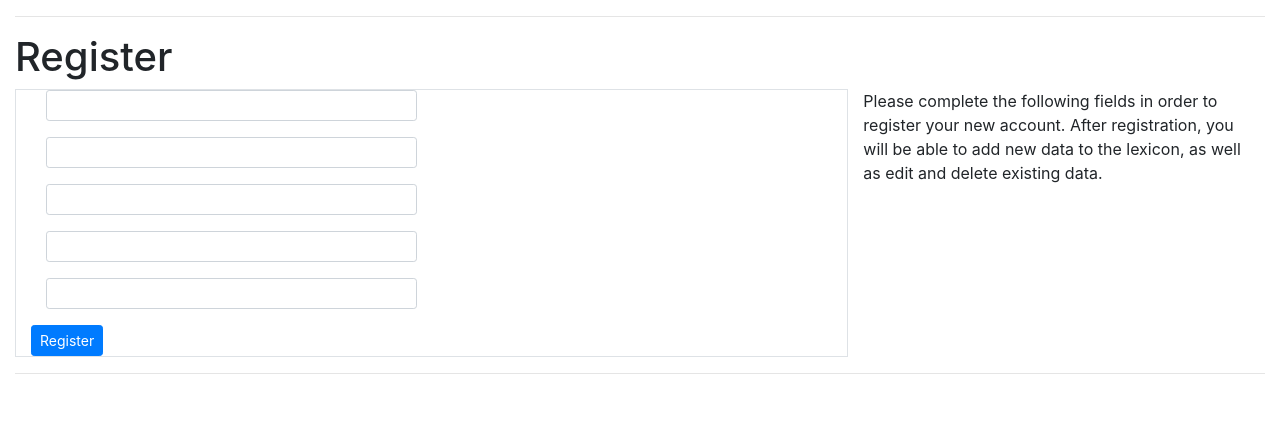
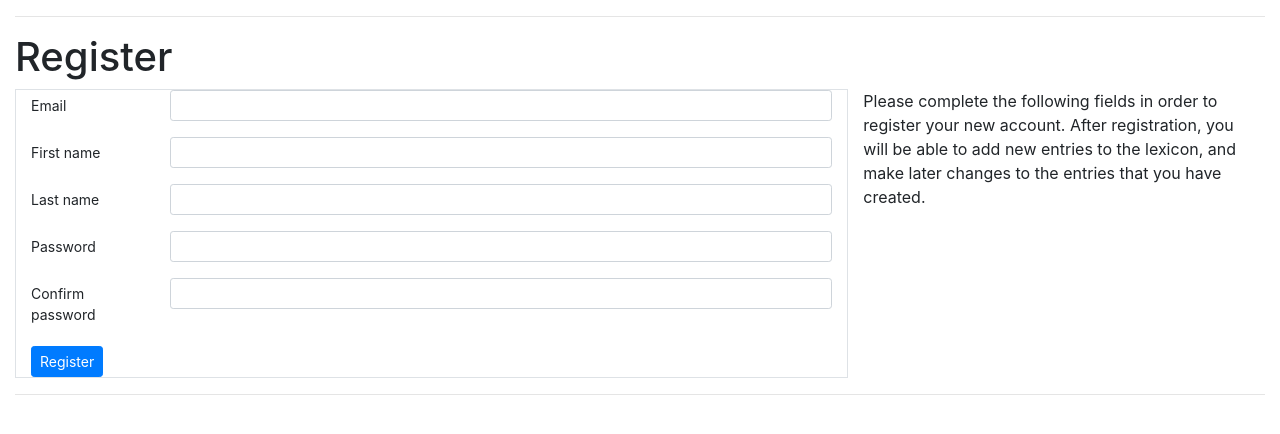
Before and after one commit to dijkstracula/pacldb, a Flask app: template app/templates/auth/register.html in a window 1280 px wide. Shown: the part 56-490 px from the top of the page. Run offline with Flask 2, Linux system fonts and the light colour scheme; the template is opened without the code that fills it: values that come from a table or form of the project are taken from there, others are empty; some libraries are stand-ins or nearby versions.

```diff
--- a/app/templates/auth/register.html
+++ b/app/templates/auth/register.html
@@ -1,5 +1,5 @@
 {% extends "layout.html" %}
-{% from "macros.html" import render_form_group, render_checkbox_field, render_submit_field %}
+{% from "macros.html" import render_form_row, render_form_group, render_checkbox_field, render_submit_field %}
 
 {% block content %}
 
@@ -11,31 +11,36 @@
         <div class="col-md-8 border">
             <form method="POST" class="form" role="form">
                 {{ form.hidden_tag() }}
-                {{ render_form_group(form.email) }}
-                {{ render_form_group(form.first_name) }}
-                {{ render_form_group(form.last_name) }}
-                {{ render_form_group(form.password) }}
-                {{ render_form_group(form.password2) }}
+                {{ render_form_row(form.email) }}
+                {{ render_form_row(form.first_name) }}
+                {{ render_form_row(form.last_name) }}
+                {{ render_form_row(form.password) }}
+                {{ render_form_row(form.password2) }}
                 {{ render_submit_field(form.submit) }}
             </form>
         </div>
         <div class="col-md-4">
             <p>
             Please complete the following fields in order
-            to register your new account.  After registration,
-            you will be able to add new data to the lexicon,
-            as well as edit and delete existing data.
-            </p>
+            to register your new account.
 
             {% if should_be_admin %}
+            After registration, you will be able to add new entries to the
+            lexicon, and make edits to any entry in the lexicon.
+            </p>
             <p>
             <strong>Please take note:</strong> In addition to the
             above permissions, you have been invited as an administrator
             to the lexicon.  This means you will also be able to invite
-            other people to contribute, and also edit the home and about
-            pages.  With great power comes great responsibility!
+            other people to contribute, make edits to existing entries, and
+            also edit the home and about pages.  With great power comes great
+            responsibility!
+            {% else %}
+            After registration, you will be able to add new entries to the
+            lexicon, and make later changes to the entries that you have
+            created.
+            {% endif %}
             </p>
-            {% endif %}
         </div>
     </div>
 </div>
--- a/app/templates/macros.html
+++ b/app/templates/macros.html
@@ -1,8 +1,7 @@
 {% macro render_field(field, label=None) -%}
     {% if field.type != 'HiddenField' %}
-        {% if label %}{% set label=field.label.text %}
+        {% if not label %}{% set label=field.label.text %}{% endif %}
         <label for="{{ field.id }}" class="control-label form-control-sm">{{ label|safe }}</label>
-        {% endif %}
     {% endif %}
     {{ field(class_='form-control form-control-sm', **kwargs) }}
     {% if field.errors %}
@@ -23,7 +22,7 @@
 
 {% macro render_form_row(field, label=None, width=10) -%}
   <div class="form-group row">
-    <label for="{{field.id}}" class="col-sm-2 col-form-label col-form-label-sm">{{field.id}}</label>
+    <label for="{{field.id}}" class="col-sm-2 col-form-label col-form-label-sm">{{field.label.text}}</label>
     <div class="col-sm-{{width}}">
         {{ field(class_='form-control form-control-sm', **kwargs) }}
     </div>
```
Also changed, not shown: app/admin/forms.py (added, +11 -0 lines), app/lexicon/views.py (+10 -0 lines), app/templates/admin/admin_page.html (+5 -5 lines).
